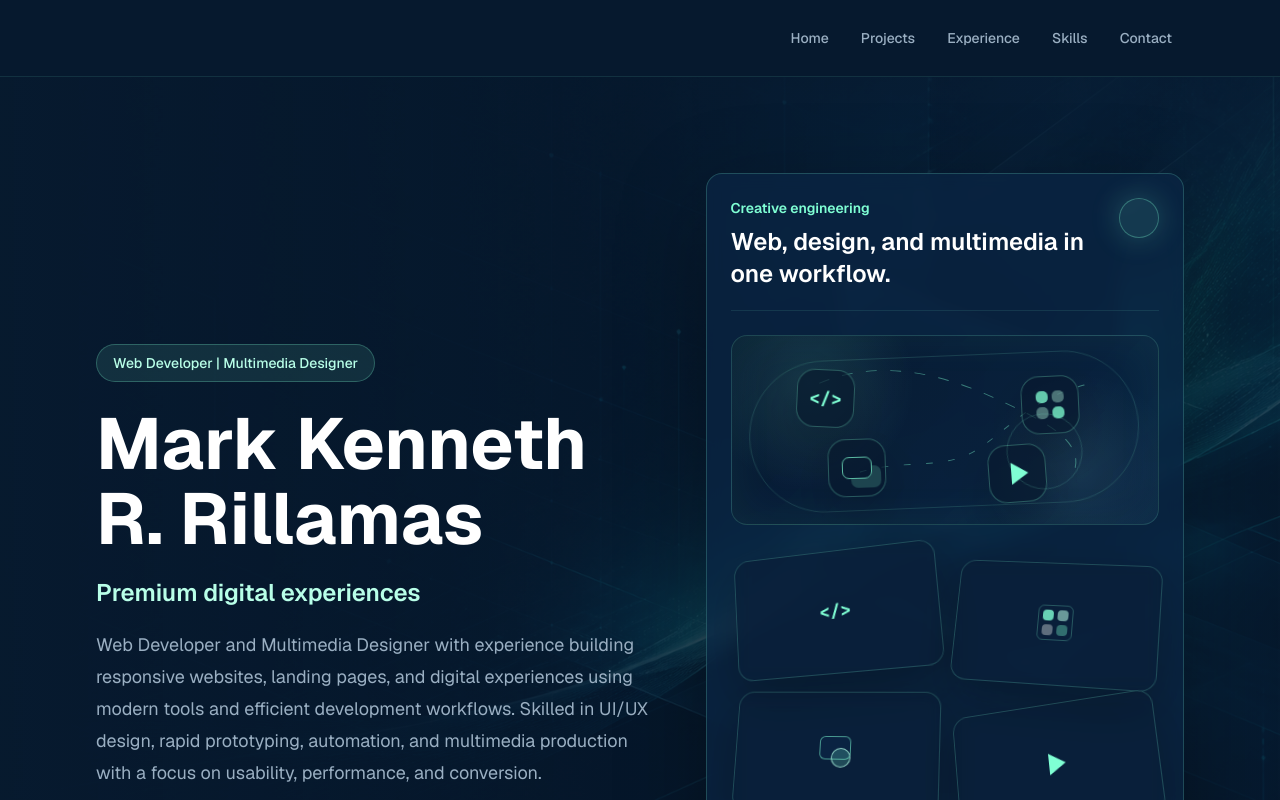
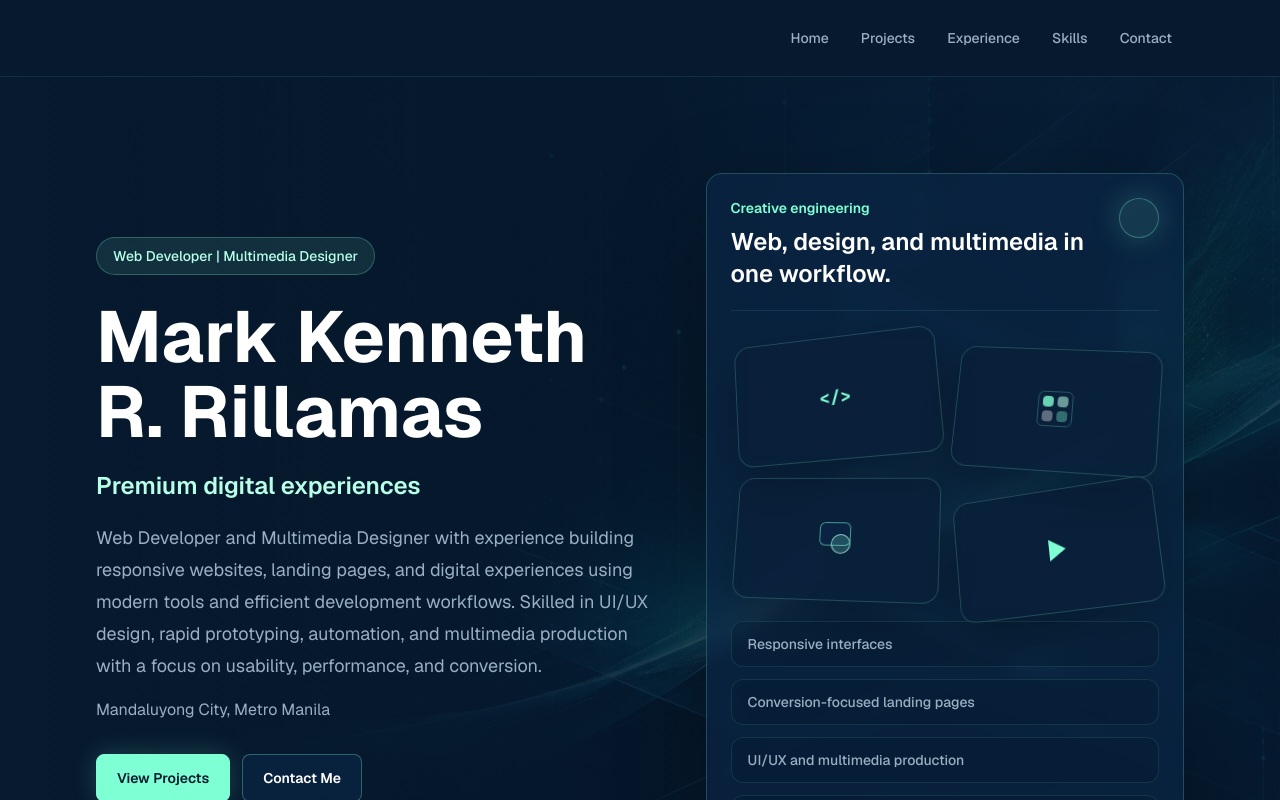
Before and after one commit to kenneth-tech/OnlinePortfolio, a Next.js app: page / in a window 1280 px wide. Shown: the top 800 px of the page. Built offline with nearby package versions, Linux system fonts and the light colour scheme.

Commit message:
Revert "feat: add hero motion graphic"
This reverts commit ffecc48a77ba3e90fe1ce3c4afbc601dda104e32.

```diff
--- a/src/app/page.tsx
+++ b/src/app/page.tsx
@@ -1,5 +1,4 @@
 import { CreativeIconCloud } from "../components/creative-icon-cloud";
-import { HeroMotionGraphic } from "../components/hero-motion-graphic";
 import { AnimatedButtonLink } from "../components/animated-button-link";
 import { StatCard } from "../components/stat-card";
 import { profile, projects, skillGroups, type Project } from "../data/portfolio";
@@ -99,7 +98,6 @@ export default function HomePage() {
               </div>
               <span className="h-10 w-10 shrink-0 rounded-full border border-brand-button/30 bg-brand-button/10 shadow-[0_0_30px_rgba(127,255,212,0.22)]" />
             </div>
-            <HeroMotionGraphic />
             <CreativeIconCloud />
             <div className="mt-6 grid gap-3">
               {[
--- a/src/components/hero-motion-graphic.module.css
+++ /dev/null
@@ -1,186 +0,0 @@
-.motionGraphic {
-  position: relative;
-  min-height: 190px;
-  overflow: hidden;
-  border: 1px solid color-mix(in srgb, var(--brand-button) 18%, transparent);
-  border-radius: 1rem;
-  background:
-    radial-gradient(circle at 18% 25%, rgba(127, 255, 212, 0.12), transparent 28%),
-    radial-gradient(circle at 82% 72%, rgba(184, 255, 232, 0.08), transparent 26%),
-    linear-gradient(135deg, rgba(7, 26, 47, 0.86), rgba(11, 37, 69, 0.72));
-  box-shadow: inset 0 0 48px rgba(127, 255, 212, 0.06);
-}
-
-.motionGraphic::before {
-  position: absolute;
-  inset: 18px;
-  content: "";
-  border: 1px solid rgba(127, 255, 212, 0.14);
-  border-radius: 999px;
-  transform: rotate(-8deg);
-  animation: orbitDrift 14s ease-in-out infinite alternate;
-}
-
-.motionGraphic::after {
-  position: absolute;
-  right: 18%;
-  bottom: 18%;
-  width: 76px;
-  height: 76px;
-  content: "";
-  border: 1px solid rgba(127, 255, 212, 0.16);
-  border-radius: 50%;
-  transform: rotate(18deg);
-  animation: orbitDriftReverse 16s ease-in-out infinite alternate;
-}
-
-.connectors {
-  position: absolute;
-  inset: 0;
-  width: 100%;
-  height: 100%;
-  color: rgba(127, 255, 212, 0.42);
-  animation: lineFlow 12s linear infinite;
-}
-
-.node {
-  position: absolute;
-  display: grid;
-  width: 58px;
-  height: 58px;
-  place-items: center;
-  border: 1px solid rgba(127, 255, 212, 0.28);
-  border-radius: 18px;
-  background: rgba(7, 26, 47, 0.72);
-  color: var(--brand-button);
-  box-shadow: 0 18px 50px rgba(0, 0, 0, 0.22);
-  transform: translate3d(0, 0, 0);
-}
-
-.codeNode {
-  top: 22%;
-  left: 13%;
-  animation: floatA 7s ease-in-out infinite alternate;
-}
-
-.mediaNode {
-  top: 17%;
-  right: 17%;
-  animation: floatB 8s ease-in-out infinite alternate;
-}
-
-.playNode {
-  right: 28%;
-  bottom: 15%;
-  animation: floatC 7.5s ease-in-out infinite alternate;
-}
-
-.interfaceNode {
-  bottom: 18%;
-  left: 24%;
-  animation: floatB 9s ease-in-out infinite alternate;
-}
-
-.mediaGrid {
-  display: grid;
-  width: 28px;
-  height: 28px;
-  grid-template-columns: repeat(2, minmax(0, 1fr));
-  gap: 4px;
-}
-
-.mediaGrid span {
-  border-radius: 5px;
-  background: rgba(127, 255, 212, 0.76);
-}
-
-.mediaGrid span:nth-child(2),
-.mediaGrid span:nth-child(3) {
-  background: rgba(184, 255, 232, 0.38);
-}
-
-.playShape {
-  width: 0;
-  height: 0;
-  margin-left: 4px;
-  border-top: 11px solid transparent;
-  border-bottom: 11px solid transparent;
-  border-left: 17px solid var(--brand-button);
-}
-
-.interfaceShape {
-  width: 30px;
-  height: 22px;
-  border: 1px solid rgba(127, 255, 212, 0.7);
-  border-radius: 7px;
-  box-shadow: 9px 9px 0 rgba(127, 255, 212, 0.18);
-}
-
-@keyframes lineFlow {
-  from {
-    stroke-dashoffset: 0;
-  }
-
-  to {
-    stroke-dashoffset: -120;
-  }
-}
-
-@keyframes orbitDrift {
-  from {
-    transform: rotate(-8deg) translate3d(-4px, 0, 0);
-  }
-
-  to {
-    transform: rotate(7deg) translate3d(4px, 4px, 0);
-  }
-}
-
-@keyframes orbitDriftReverse {
-  from {
-    transform: rotate(18deg) translate3d(4px, 0, 0);
-  }
-
-  to {
-    transform: rotate(-10deg) translate3d(-5px, -3px, 0);
-  }
-}
-
-@keyframes floatA {
-  from {
-    transform: translate3d(0, 0, 0) rotate(-4deg);
-  }
-
-  to {
-    transform: translate3d(10px, -8px, 0) rotate(3deg);
-  }
-}
-
-@keyframes floatB {
-  from {
-    transform: translate3d(0, 0, 0) rotate(5deg);
-  }
-
-  to {
-    transform: translate3d(-8px, 9px, 0) rotate(-4deg);
-  }
-}
-
-@keyframes floatC {
-  from {
-    transform: translate3d(0, 0, 0) rotate(3deg);
-  }
-
-  to {
-    transform: translate3d(8px, 7px, 0) rotate(-5deg);
-  }
-}
-
-@media (prefers-reduced-motion: reduce) {
-  .motionGraphic::before,
-  .motionGraphic::after,
-  .connectors,
-  .node {
-    animation: none;
-  }
-}
--- a/src/components/hero-motion-graphic.tsx
+++ /dev/null
@@ -1,56 +0,0 @@
-import styles from "./hero-motion-graphic.module.css";
-
-export function HeroMotionGraphic() {
-  return (
-    <div
-      role="img"
-      aria-label="Animated developer and multimedia motion graphic"
-      className={`${styles.motionGraphic} motion-card mt-6`}
-    >
-      <span className="sr-only">Code node</span>
-      <span className="sr-only">Media node</span>
-      <span className="sr-only">Play node</span>
-      <svg
-        aria-hidden="true"
-        className={styles.connectors}
-        viewBox="0 0 420 210"
-        preserveAspectRatio="none"
-      >
-        <path
-          d="M76 58 C142 20 212 45 260 70 S350 118 336 154"
-          fill="none"
-          stroke="currentColor"
-          strokeDasharray="10 14"
-          strokeLinecap="round"
-        />
-        <path
-          d="M112 158 C164 132 208 156 248 122 S300 68 356 52"
-          fill="none"
-          stroke="currentColor"
-          strokeDasharray="6 16"
-          strokeLinecap="round"
-        />
-      </svg>
-      <div className={`${styles.node} ${styles.codeNode}`} aria-hidden="true">
-        <span className="font-mono text-lg font-bold">&lt;/&gt;</span>
-      </div>
-      <div className={`${styles.node} ${styles.mediaNode}`} aria-hidden="true">
-        <span className={styles.mediaGrid}>
-          <span />
-          <span />
-          <span />
-          <span />
-        </span>
-      </div>
-      <div className={`${styles.node} ${styles.playNode}`} aria-hidden="true">
-        <span className={styles.playShape} />
-      </div>
-      <div
-        className={`${styles.node} ${styles.interfaceNode}`}
-        aria-hidden="true"
-      >
-        <span className={styles.interfaceShape} />
-      </div>
-    </div>
-  );
-}
```
Also changed, not shown: 1 other file (tests, documents, lock files or other folders).
